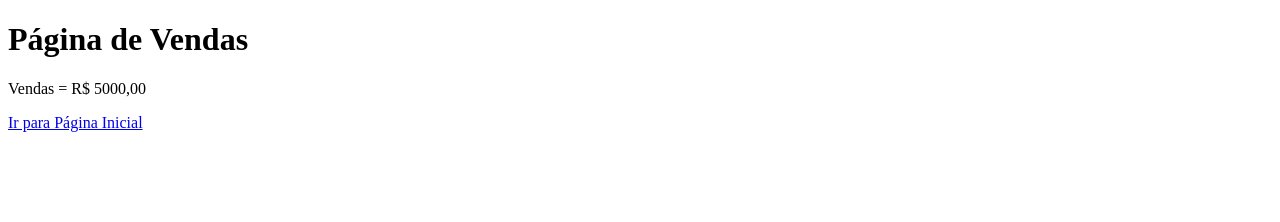
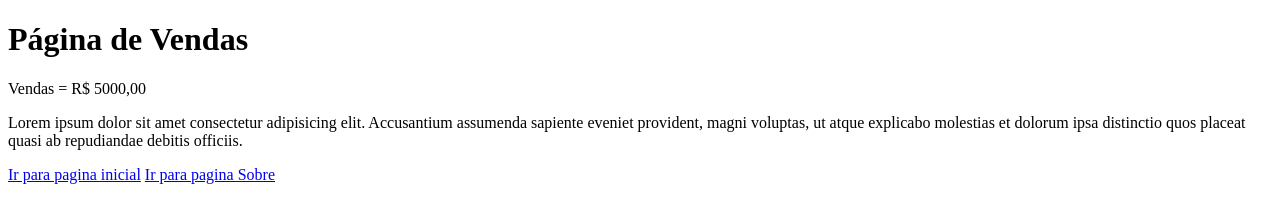
Before and after one commit to leila-bwt/aulagithubNelio, a plain HTML site: page vendas.html in a window 1280 px wide. Drawn offline with Linux system fonts and the light colour scheme.

Commit message:
Resolução de push rejeitadado

```diff
--- a/vendas.html
+++ b/vendas.html
@@ -9,6 +9,8 @@
 <body>
     <h1>Página de Vendas</h1>
     <p>Vendas = R$ 5000,00</p>
-    <a href="index.html">Ir para Página Inicial</a>
+    <p>Lorem ipsum dolor sit amet consectetur adipisicing elit. Accusantium assumenda sapiente eveniet provident, magni voluptas, ut atque explicabo molestias et dolorum ipsa distinctio quos placeat quasi ab repudiandae debitis officiis.</p>
+    <a href="index.html">Ir para pagina inicial</a>
+    <a href="sobre.html">Ir para pagina Sobre</a>
 </body>
 </html>
```
Also changed, not shown: index.html (+2 -0 lines), sobre.html (+2 -0 lines).
